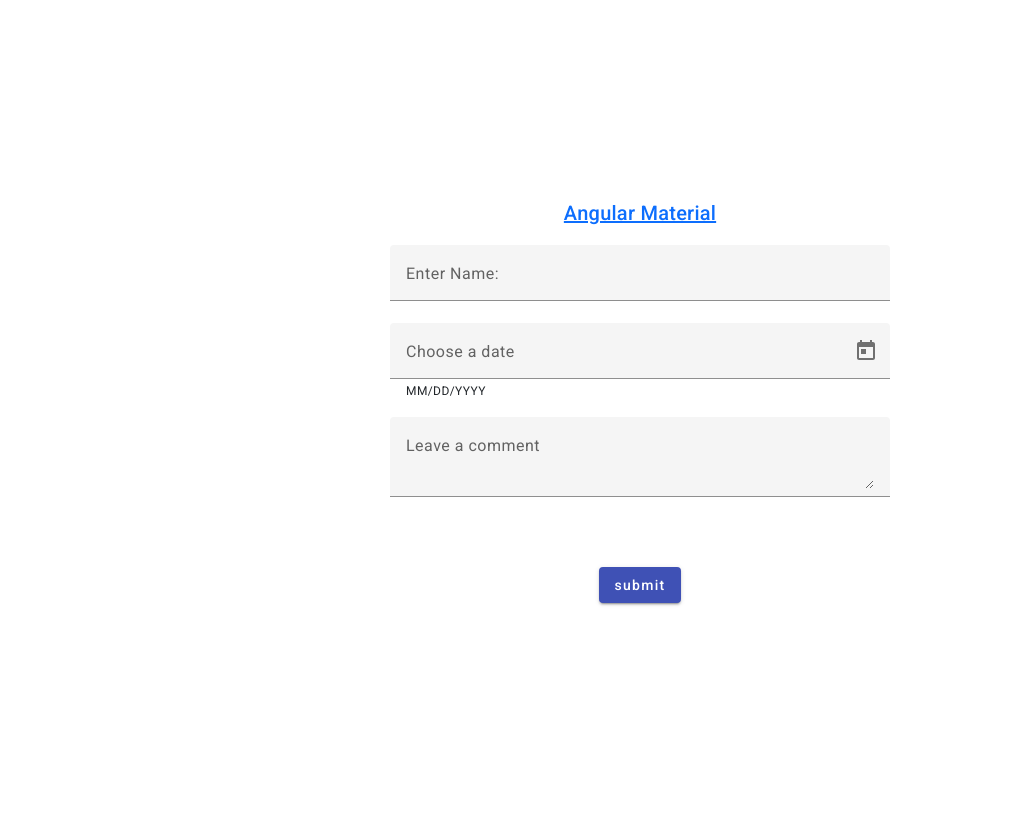
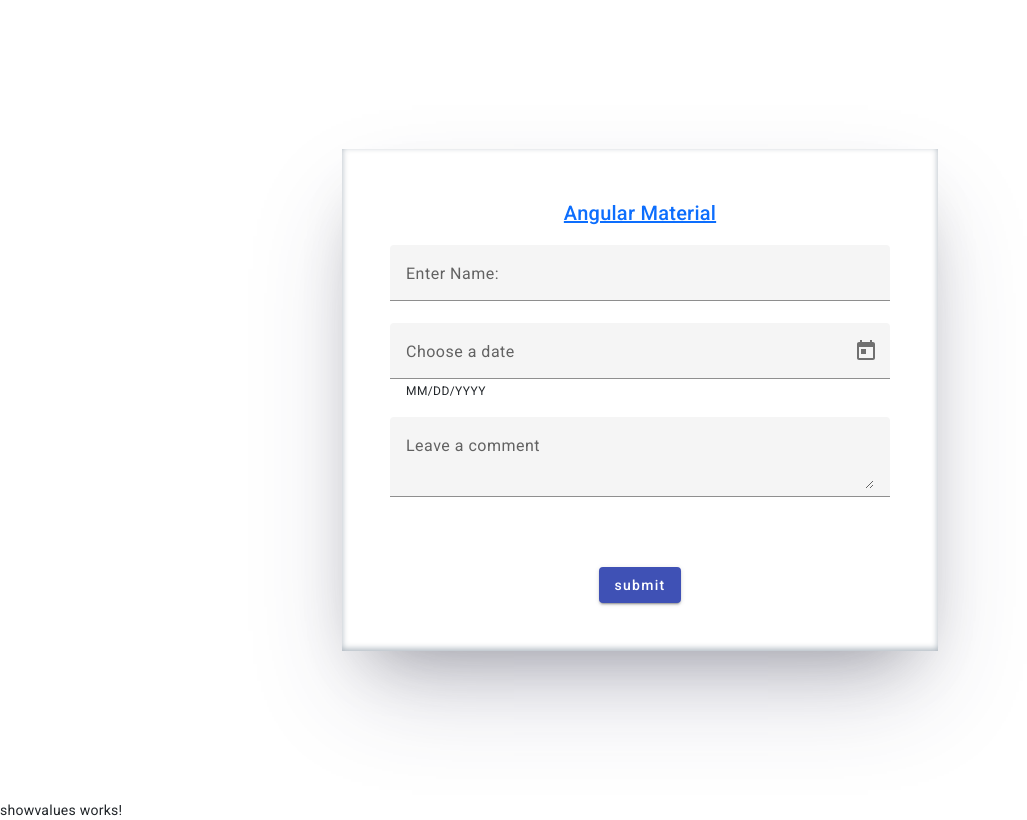
Before and after one commit to atanudev2001/angular-tutorial, an Angular app: page / in a window 1280 px wide. Shown: the whole page, without its empty margins (0-1027 px from the left). Built offline with nearby package versions, Linux system fonts and the light colour scheme.

Commit message:
changes in input component

```diff
--- a/src/app/app.module.ts
+++ b/src/app/app.module.ts
@@ -13,11 +13,13 @@
 import {MatNativeDateModule} from '@angular/material/core';
 import {MatDatepickerModule} from '@angular/material/datepicker';
 import {NgIf} from '@angular/common';
+import { ShowvaluesComponent } from './showvalues/showvalues.component';
 
 @NgModule({
   declarations: [
     AppComponent,
-    InputmatComponent
+    InputmatComponent,
+    ShowvaluesComponent
   ],
   imports: [
     BrowserModule,
--- a/src/app/inputmat/inputmat.component.css
+++ b/src/app/inputmat/inputmat.component.css
@@ -3,8 +3,9 @@
   justify-content: center;
   align-items: center;
   height: 100vh;
+
 }
-
+.child{ box-shadow: rgba(50, 50, 93, 0.25) 0px 50px 100px -20px, rgba(0, 0, 0, 0.3) 0px 30px 60px -30px, rgba(10, 37, 64, 0.35) 0px -2px 6px 0px inset;}
 .child h2{color: var(--bs-primary);text-decoration: underline;}
 
 .example-form {
--- a/src/app/inputmat/inputmat.component.html
+++ b/src/app/inputmat/inputmat.component.html
@@ -1,5 +1,5 @@
 <div class="parent">
-  <div class="child">
+  <div class="child p-5">
     <h2 class="text-center ">Angular Material</h2>
     <form>
       <form class="example-form text-center">
@@ -40,3 +40,6 @@
     </form>
   </div>
 </div>
+
+
+<app-showvalues></app-showvalues>
--- /dev/null
+++ b/src/app/showvalues/showvalues.component.html
@@ -0,0 +1 @@
+<p>showvalues works!</p>
```
Also changed, not shown: src/app/showvalues/showvalues.component.ts (added, +10 -0 lines), src/app/showvalues/showvalues.component.css (added), 1 other file (tests, documents, lock files or other folders).
